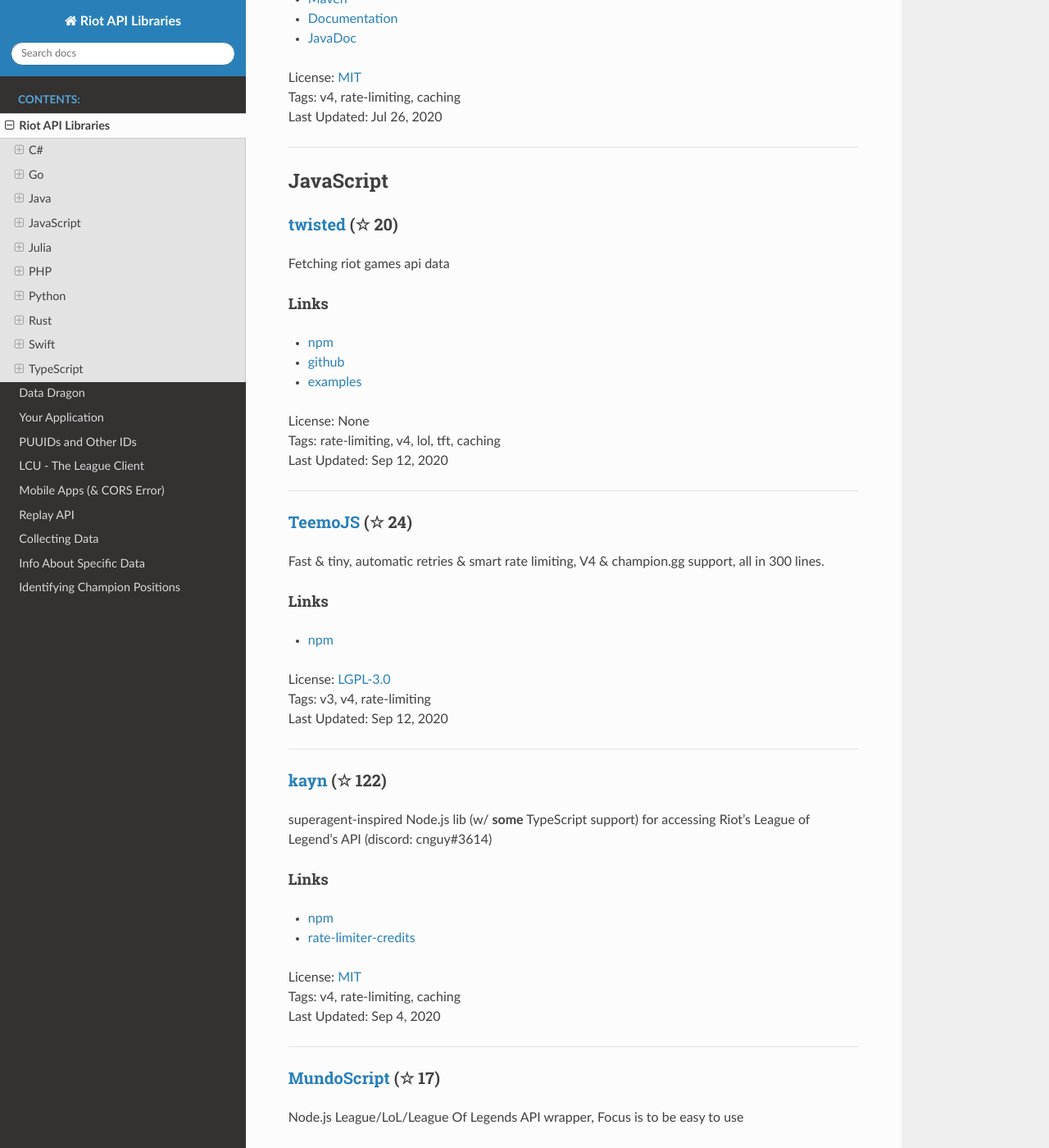
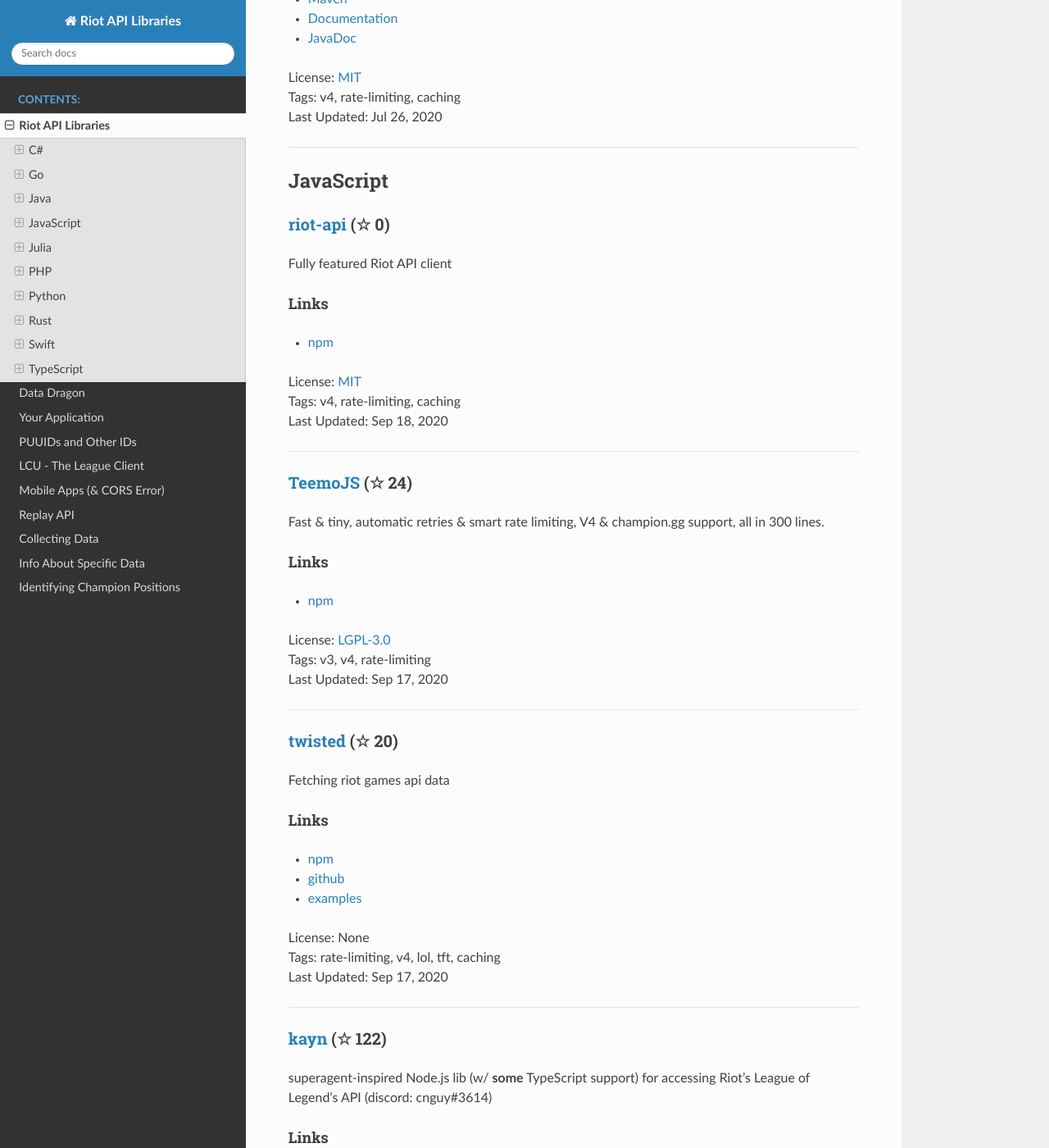
Before and after one commit to WxWatch/riot-api-libraries, a Sphinx documentation site: the page built from docs/libraries.rst, in a window 1280 px wide and 1400 px high, scrolled down 1723 px. Shown: the whole window at 82% size. Built offline with Sphinx 7.4.7 and the Read the Docs theme 2.0.0, drawn with Linux system fonts in a browser that asks for light colours; pages that are not in the unit, such as notebooks, are missing from menus; some of the changed text lies outside the part shown.

```diff
--- a/docs/libraries.rst
+++ b/docs/libraries.rst
@@ -29,7 +29,7 @@ Links
 
 | License: `MIT <http://choosealicense.com/licenses/mit>`_
 | Tags: v4, rate-limiting, asp-net-core
-| Last Updated: Aug 25, 2020
+| Last Updated: Sep 17, 2020
 
 -----------------
 
@@ -65,7 +65,7 @@ Links
 
 | License: `Apache-2.0 <http://choosealicense.com/licenses/apache-2.0>`_
 | Tags: v4
-| Last Updated: Sep 15, 2020
+| Last Updated: Sep 17, 2020
 
 -----------------
 
@@ -89,20 +89,18 @@ Links
 JavaScript
 ------------------------------------------
 
-`twisted <https://github.com/Sansossio/twisted>`_ (☆ 20)
+`riot-api <https://github.com/fightmegg/riot-api>`_ (☆ 0)
 ~~~~~~~~~~~~~~~~~~~~~~~~~~~~~~~~~~~~~~~~~~~~~~~~~~~~~~~~~~~~~~~~~~~~~~~~~~~~~~~~~~~~~~~~~~~~~~~~~~~~
 
-Fetching riot games api data
+Fully featured Riot API client
 
 Links
 ::::::::::::::::
 
-- `npm <https://www.npmjs.com/package/twisted>`_
-- `github <https://github.com/Sansossio/twisted>`_
-- `examples <https://github.com/Sansossio/twisted/tree/master/example>`_
-| License: None
-| Tags: rate-limiting, v4, lol, tft, caching
-| Last Updated: Sep 12, 2020
+- `npm <https://www.npmjs.com/package/@fightmegg/riot-api>`_
+| License: `MIT <http://choosealicense.com/licenses/mit>`_
+| Tags: v4, rate-limiting, caching
+| Last Updated: Sep 18, 2020
 
 -----------------
 
@@ -117,7 +115,24 @@ Links
 - `npm <https://www.npmjs.com/package/teemojs>`_
 | License: `LGPL-3.0 <http://choosealicense.com/licenses/lgpl-3.0>`_
 | Tags: v3, v4, rate-limiting
-| Last Updated: Sep 12, 2020
+| Last Updated: Sep 17, 2020
+
+-----------------
+
+`twisted <https://github.com/Sansossio/twisted>`_ (☆ 20)
+~~~~~~~~~~~~~~~~~~~~~~~~~~~~~~~~~~~~~~~~~~~~~~~~~~~~~~~~~~~~~~~~~~~~~~~~~~~~~~~~~~~~~~~~~~~~~~~~~~~~
+
+Fetching riot games api data
+
+Links
+::::::::::::::::
+
+- `npm <https://www.npmjs.com/package/twisted>`_
+- `github <https://github.com/Sansossio/twisted>`_
+- `examples <https://github.com/Sansossio/twisted/tree/master/example>`_
+| License: None
+| Tags: rate-limiting, v4, lol, tft, caching
+| Last Updated: Sep 17, 2020
 
 -----------------
 
@@ -370,6 +385,6 @@ Links
 - `examples <https://github.com/Sansossio/twisted/tree/master/example>`_
 | License: None
 | Tags: rate-limiting, v4, lol, tft, caching
-| Last Updated: Sep 12, 2020
+| Last Updated: Sep 17, 2020
 
 -----------------
```
Also changed, not shown: other parts of docs/libraries.rst (+4 -4 lines).
